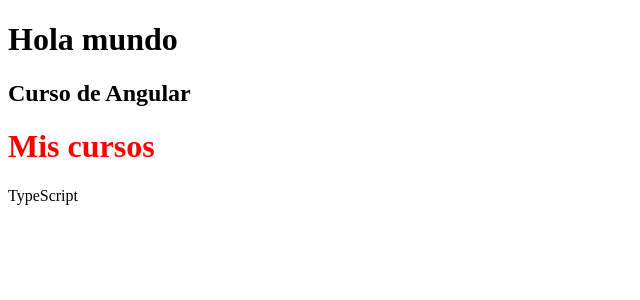
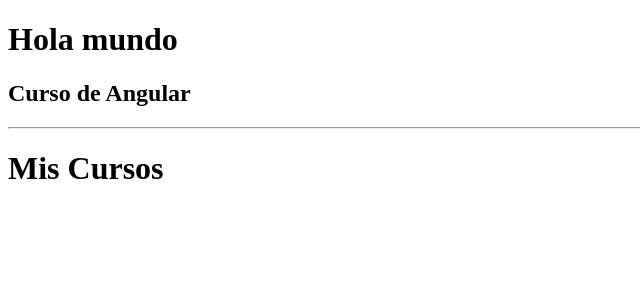
Before and after one commit to javind9/ProyectoAngularTutorial, an Angular app: page / in a window 1280 px wide. Shown: the top 300 px of the page, without its empty margins (0-640 px from the left). Built offline with nearby package versions, Linux system fonts and the light colour scheme.

Commit message:
Componente utilizando Angular CLI

```diff
--- a/src/app/app.component.html
+++ b/src/app/app.component.html
@@ -1,5 +1,6 @@
 <h1>Hola mundo</h1>
 <h2>{{ mensaje }}</h2>
 
+<hr/>
 
 <cursos></cursos>
--- a/src/app/app.module.ts
+++ b/src/app/app.module.ts
@@ -3,7 +3,7 @@ import { NgModule } from '@angular/core';
 
 import { AppRoutingModule } from './app-routing.module';
 import { AppComponent } from './app.component';
-import { CursosComponent } from './cursos.component';
+import { CursosComponent } from './cursos/cursos.component';
 
 @NgModule({
   declarations: [
--- a/src/app/cursos.component.ts
+++ /dev/null
@@ -1,14 +0,0 @@
-import { Component } from "@angular/core";
-
-@Component({
-    selector: 'cursos',
-    template: `
-    <h1>Mis cursos</h1>
-    <p>TypeScript</p>
-    `,
-    styles: ['h1 { color: red;}']
-})
-
-export class CursosComponent {
-
-}
--- /dev/null
+++ b/src/app/cursos/cursos.component.html
@@ -0,0 +1 @@
+<p>cursos works!</p>
--- /dev/null
+++ b/src/app/cursos/cursos.component.ts
@@ -0,0 +1,15 @@
+import { Component, OnInit } from '@angular/core';
+
+@Component({
+  selector: 'cursos',
+  template: '<h1>Mis Cursos</h1>',
+  styleUrls: ['./cursos.component.scss']
+})
+export class CursosComponent implements OnInit {
+
+  constructor() { }
+
+  ngOnInit() {
+  }
+
+}
```
Also changed, not shown: src/app/cursos/cursos.component.scss (added), 1 other file (tests, documents, lock files or other folders).
